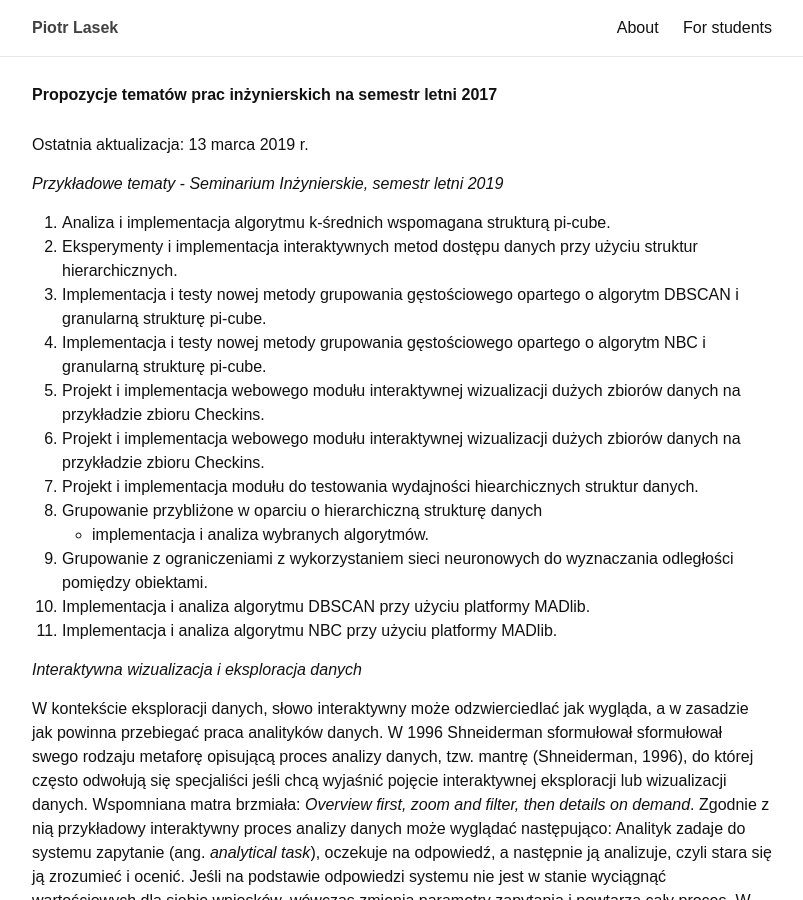
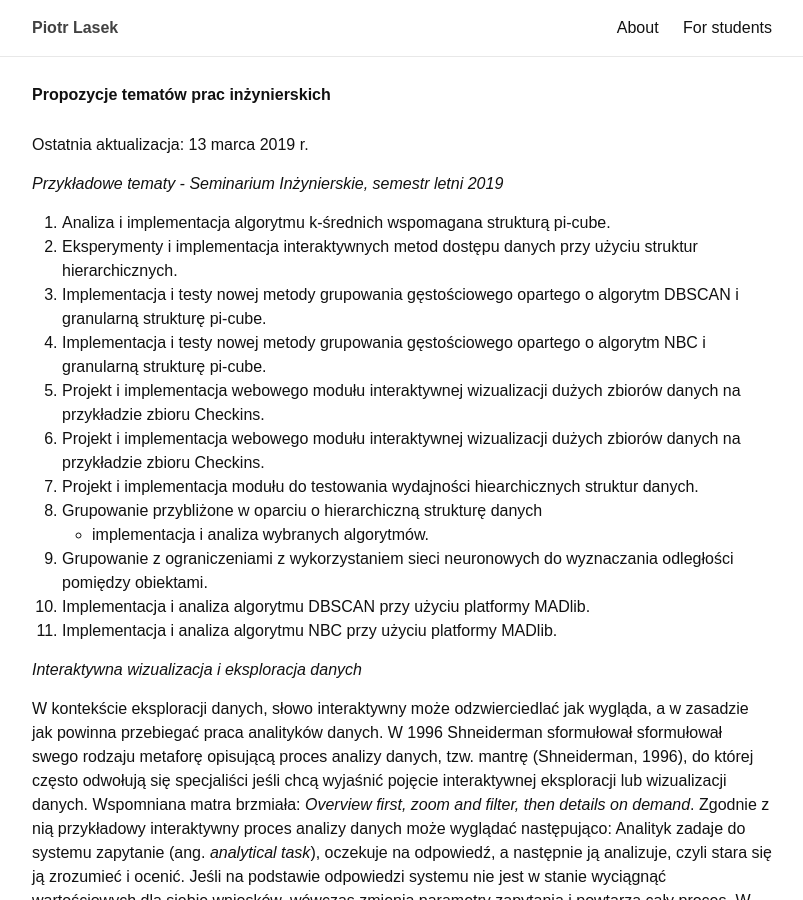
Before and after one commit to piotrlasek/piotrlasek.github.io, a Jekyll site: the page built from for-students/thesis-topics-2017.md, in a window 1280 px wide and 900 px high. Shown: the whole window, without its empty margins (238-1041 px from the left). Built offline with Jekyll 4.4.1, drawn with Linux system fonts in a browser that asks for light colours.

Commit message:
Update thesis-topics-2017.md

```diff
--- a/for-students/thesis-topics-2017.md
+++ b/for-students/thesis-topics-2017.md
@@ -1,6 +1,6 @@
 ---
 layout: page
-title: Propozycje tematów prac inżynierskich na semestr letni 2017
+title: Propozycje tematów prac inżynierskich
 permalink: /for-students/topics2017
 exclude: true
 ---
```
